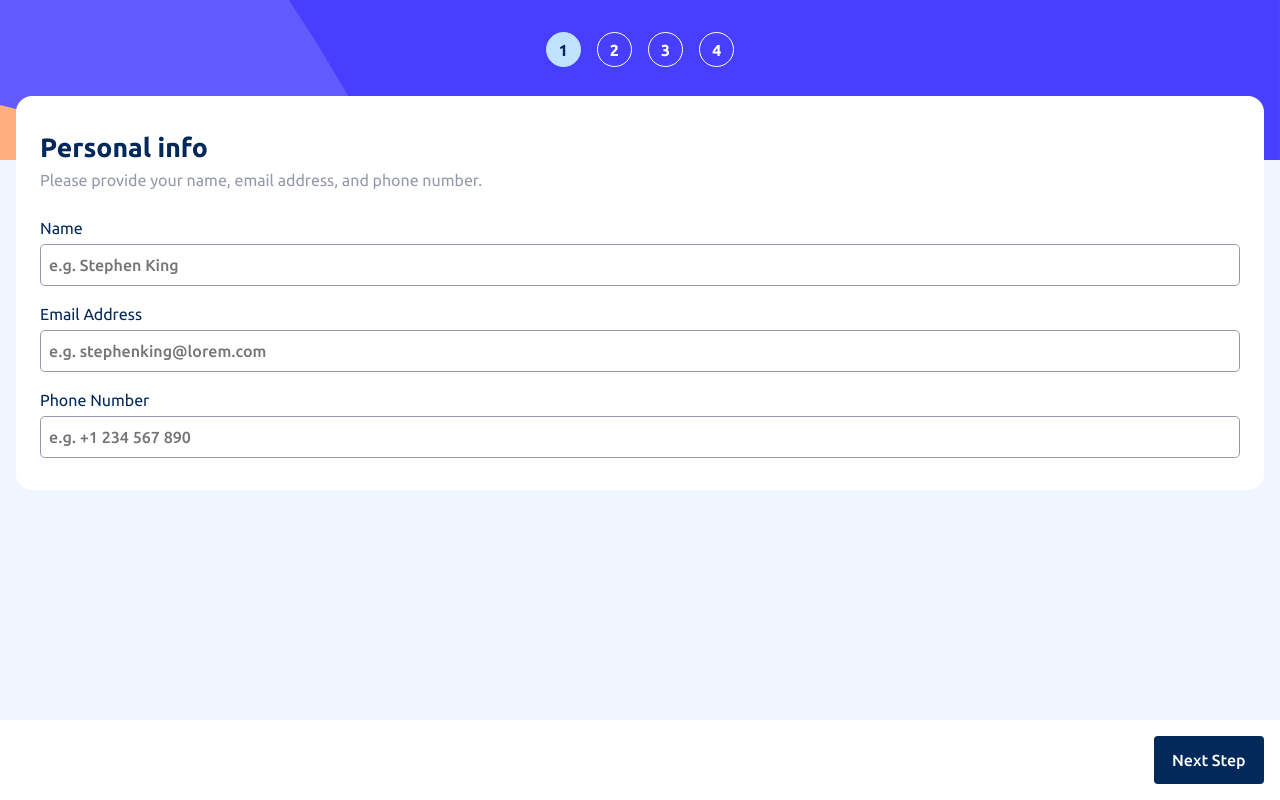
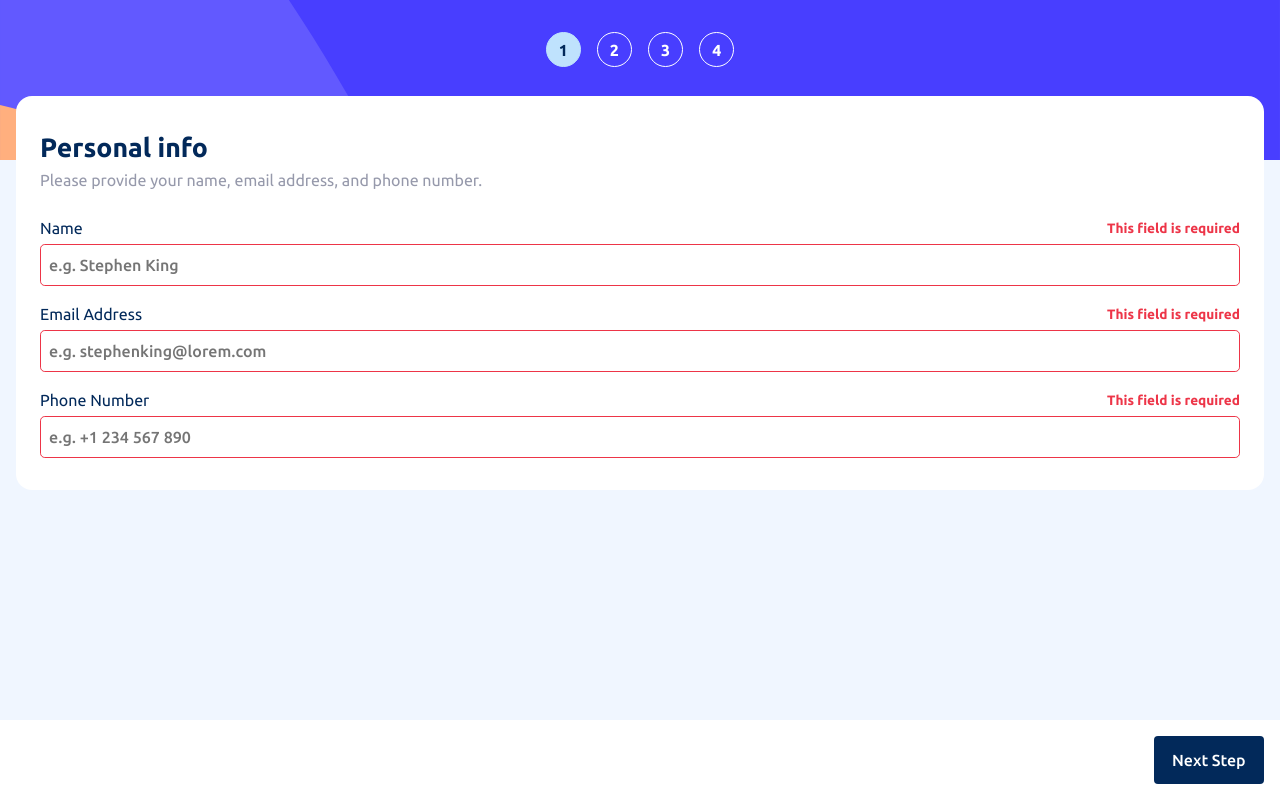
Before and after one commit to crackerFactory64/fm-multi-step-form, a React (Create React App) app: page / in a window 1280 px wide. Both pictures are taken after a click on the button "Next Step". Built offline with nearby package versions, Linux system fonts and the light colour scheme.

Commit message:
step one validation styling

```diff
--- a/src/App.js
+++ b/src/App.js
@@ -46,8 +46,7 @@ function App() {
     },
   ];
 
-  function next() {
-    if (currentPage === 1) {
+  function validateStepOne() {
     const inputs = [...document.querySelectorAll("input")];
 
     inputs.forEach((input) => {
@@ -62,7 +61,12 @@ function App() {
       input.classList.contains("error")
     );
 
-      if (inputsWithErrors.length === 0) {
+    return inputsWithErrors.length === 0;
+  }
+
+  function next() {
+    if (currentPage === 1) {
+      if (validateStepOne()) {
         setCurrentPage(2);
       }
     }
--- a/src/Content.js
+++ b/src/Content.js
@@ -84,8 +84,11 @@ export default function Content(props) {
 
       {!isComplete && number === 1 && (
         <form>
-          <label htmlFor="name">
-            Name
+          <label htmlFor="name" className="text-label">
+            <div className="text-label__row">
+              <p>Name</p>
+              <p className="text-label__error-msg">This field is required</p>
+            </div>
             <input
               name="name"
               id="name"
@@ -95,8 +98,11 @@ export default function Content(props) {
               type="text"
             ></input>
           </label>
-          <label htmlFor="email">
-            Email Address
+          <label htmlFor="email" className="text-label">
+            <div className="text-label__row">
+              <p>Email Address</p>
+              <p className="text-label__error-msg">This field is required</p>
+            </div>
             <input
               name="email"
               id="email"
@@ -106,8 +112,11 @@ export default function Content(props) {
               type="text"
             ></input>
           </label>
-          <label htmlFor="name">
-            Phone Number
+          <label htmlFor="phone" className="text-label">
+            <div className="text-label__row">
+              <p>Phone Number</p>
+              <p className="text-label__error-msg">This field is required</p>
+            </div>
             <input
               name="phone"
               id="phone"
--- a/src/style.css
+++ b/src/style.css
@@ -191,10 +191,35 @@ form {
   margin-block-start: 1.5rem;
 }
 
+label {
+  color: var(--color-primary-700);
+  display: grid;
+  gap: 0.25rem;
+}
+
+.text-label__row {
+  display: grid;
+  grid-auto-flow: column;
+}
+
+.text-label__error-msg {
+  color: var(--color-primary-400);
+  font-size: 0.85rem;
+  font-weight: var(--font-weight-bold);
+  margin-block: auto;
+  margin-inline-start: auto;
+  visibility: hidden;
+}
+
+.text-label:has(.error):has(input:placeholder-shown) .text-label__error-msg {
+  visibility: visible;
+}
+
 input[type="text"] {
   border-radius: 0.3rem;
   border: 0.1rem solid var(--color-neutral-500);
   color: var(--color-primary-700);
+  cursor: pointer;
   font-weight: var(--font-weight-bold);
   padding: 0.5rem;
 }
@@ -207,10 +232,8 @@ input[type="text"]:focus-visible {
   outline-color: var(--color-primary-500);
 }
 
-label {
-  color: var(--color-primary-700);
-  display: grid;
-  gap: 0.25rem;
+input[type="text"]:placeholder-shown.error {
+  border-color: var(--color-primary-400);
 }
 
 .radio-label,
```
Lines whose indentation alone changed are shown as unchanged.
